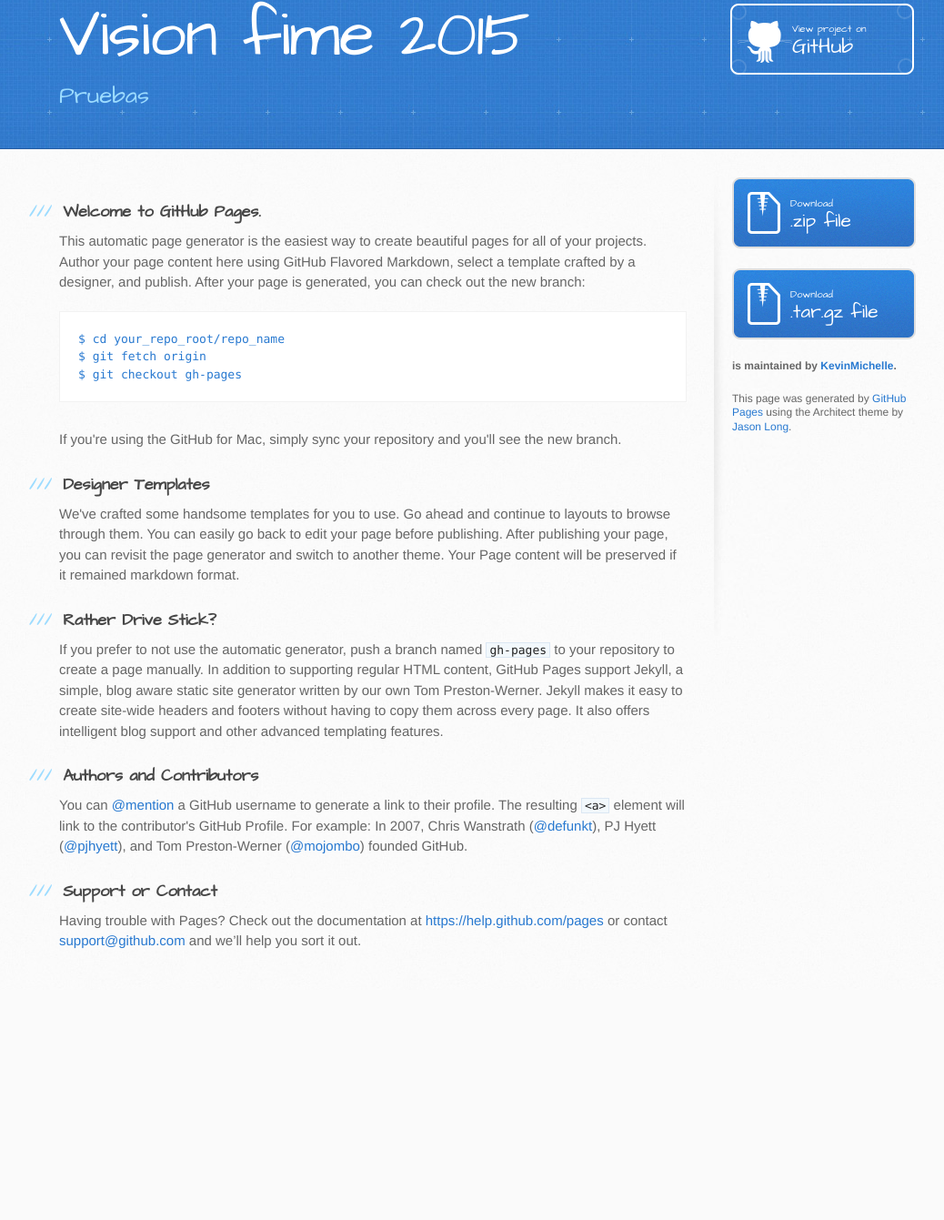
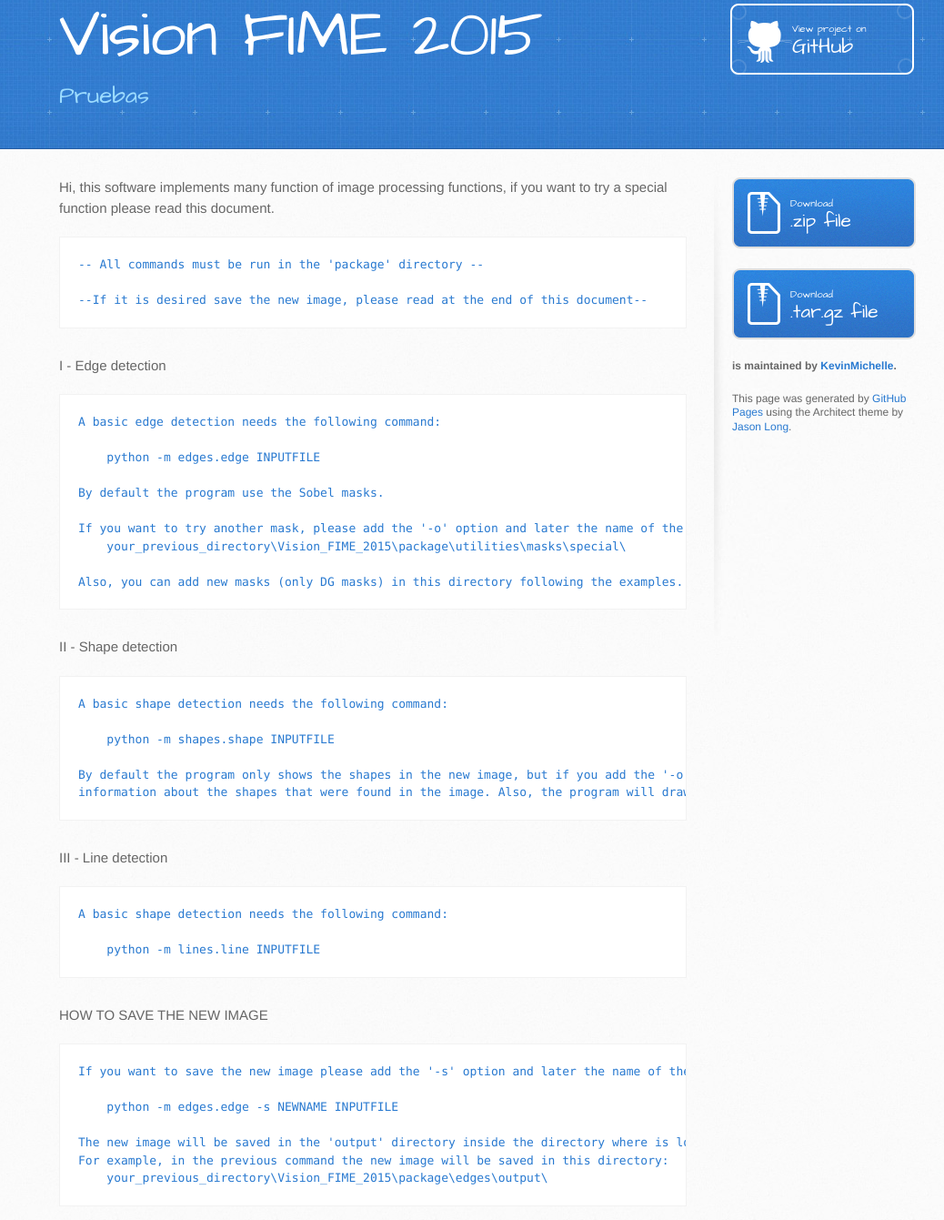
Before and after one commit to KevinMichelle/Vision_FIME_2015, a plain HTML site: page index.html in a window 1280 px wide. Shown: the part 37-1378 px from the top of the page at 91% size, without its empty margins (105-1143 px from the left). Before the commit the page ends 1125 px from the top, so only its background shows below. Drawn offline with Linux system fonts and the light colour scheme.

```diff
--- a/index.html
+++ b/index.html
@@ -13,13 +13,13 @@
     <script src="//html5shiv.googlecode.com/svn/trunk/html5.js"></script>
     <![endif]-->
 
-    <title>Vision fime 2015 by KevinMichelle</title>
+    <title>Vision FIME 2015 by KevinMichelle</title>
   </head>
 
   <body>
     <header>
       <div class="inner">
-        <h1>Vision fime 2015</h1>
+        <h1>Vision FIME 2015</h1>
         <h2>Pruebas</h2>
         <a href="https://github.com/KevinMichelle/Vision_FIME_2015" class="button"><small>View project on</small> GitHub</a>
       </div>
@@ -28,37 +28,54 @@
     <div id="content-wrapper">
       <div class="inner clearfix">
         <section id="main-content">
-          <h3>
-<a id="welcome-to-github-pages" class="anchor" href="#welcome-to-github-pages" aria-hidden="true"><span class="octicon octicon-link"></span></a>Welcome to GitHub Pages.</h3>
+          <p>Hi, this software implements many function of image processing functions, if you want to try a special function please read this document.</p>
 
-<p>This automatic page generator is the easiest way to create beautiful pages for all of your projects. Author your page content here using GitHub Flavored Markdown, select a template crafted by a designer, and publish. After your page is generated, you can check out the new branch:</p>
+<pre><code>-- All commands must be run in the 'package' directory --
 
-<pre><code>$ cd your_repo_root/repo_name
-$ git fetch origin
-$ git checkout gh-pages
+--If it is desired save the new image, please read at the end of this document--
 </code></pre>
 
-<p>If you're using the GitHub for Mac, simply sync your repository and you'll see the new branch.</p>
+<p>I - Edge detection</p>
 
-<h3>
-<a id="designer-templates" class="anchor" href="#designer-templates" aria-hidden="true"><span class="octicon octicon-link"></span></a>Designer Templates</h3>
+<pre><code>A basic edge detection needs the following command:
 
-<p>We've crafted some handsome templates for you to use. Go ahead and continue to layouts to browse through them. You can easily go back to edit your page before publishing. After publishing your page, you can revisit the page generator and switch to another theme. Your Page content will be preserved if it remained markdown format.</p>
+    python -m edges.edge INPUTFILE
 
-<h3>
-<a id="rather-drive-stick" class="anchor" href="#rather-drive-stick" aria-hidden="true"><span class="octicon octicon-link"></span></a>Rather Drive Stick?</h3>
+By default the program use the Sobel masks.
 
-<p>If you prefer to not use the automatic generator, push a branch named <code>gh-pages</code> to your repository to create a page manually. In addition to supporting regular HTML content, GitHub Pages support Jekyll, a simple, blog aware static site generator written by our own Tom Preston-Werner. Jekyll makes it easy to create site-wide headers and footers without having to copy them across every page. It also offers intelligent blog support and other advanced templating features.</p>
+If you want to try another mask, please add the '-o' option and later the name of the mask according to the filenames of this directory:
+    your_previous_directory\Vision_FIME_2015\package\utilities\masks\special\
 
-<h3>
-<a id="authors-and-contributors" class="anchor" href="#authors-and-contributors" aria-hidden="true"><span class="octicon octicon-link"></span></a>Authors and Contributors</h3>
+Also, you can add new masks (only DG masks) in this directory following the examples.
+</code></pre>
 
-<p>You can <a href="https://github.com/blog/821" class="user-mention">@mention</a> a GitHub username to generate a link to their profile. The resulting <code>&lt;a&gt;</code> element will link to the contributor's GitHub Profile. For example: In 2007, Chris Wanstrath (<a href="https://github.com/defunkt" class="user-mention">@defunkt</a>), PJ Hyett (<a href="https://github.com/pjhyett" class="user-mention">@pjhyett</a>), and Tom Preston-Werner (<a href="https://github.com/mojombo" class="user-mention">@mojombo</a>) founded GitHub.</p>
+<p>II - Shape detection</p>
 
-<h3>
-<a id="support-or-contact" class="anchor" href="#support-or-contact" aria-hidden="true"><span class="octicon octicon-link"></span></a>Support or Contact</h3>
+<pre><code>A basic shape detection needs the following command:
 
-<p>Having trouble with Pages? Check out the documentation at <a href="https://help.github.com/pages">https://help.github.com/pages</a> or contact <a href="mailto:support@github.com">support@github.com</a> and we’ll help you sort it out.</p>
+    python -m shapes.shape INPUTFILE
+
+By default the program only shows the shapes in the new image, but if you add the '-o' option to the command, it will print in the command line interface
+information about the shapes that were found in the image. Also, the program will draw this information in the new image for better visualization.
+</code></pre>
+
+<p>III - Line detection</p>
+
+<pre><code>A basic shape detection needs the following command:
+
+    python -m lines.line INPUTFILE
+</code></pre>
+
+<p>HOW TO SAVE THE NEW IMAGE</p>
+
+<pre><code>If you want to save the new image please add the '-s' option and later the name of the new file in the command that you run.
+
+    python -m edges.edge -s NEWNAME INPUTFILE
+
+The new image will be saved in the 'output' directory inside the directory where is located the main function of the program that was executed.
+For example, in the previous command the new image will be saved in this directory:
+    your_previous_directory\Vision_FIME_2015\package\edges\output\
+</code></pre>
         </section>
 
         <aside id="sidebar">
```
Also changed, not shown: params.json (+1 -1 lines).
